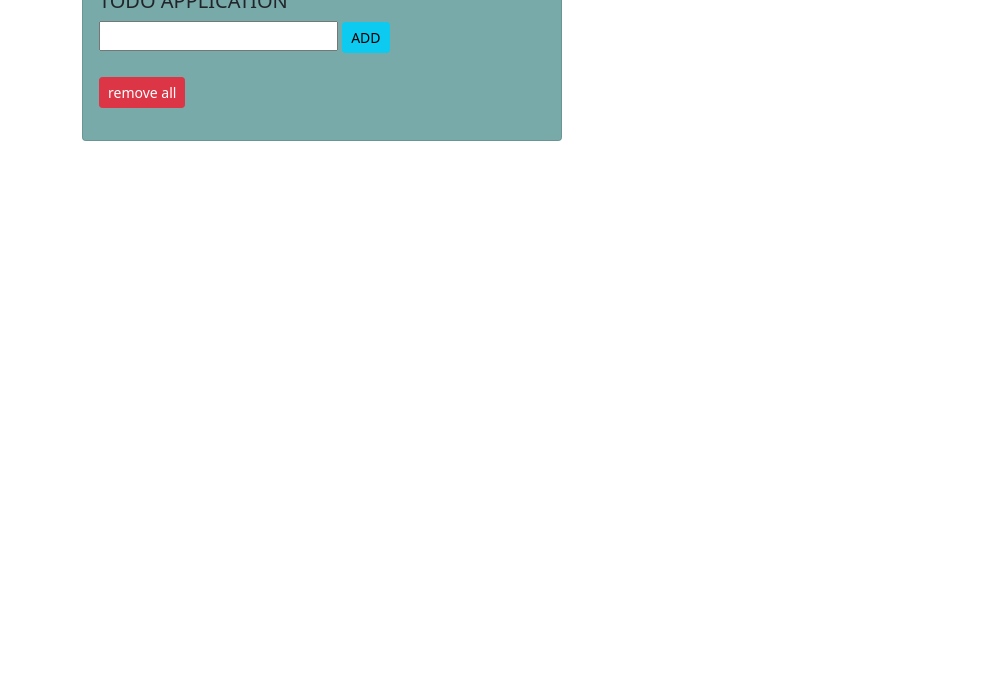
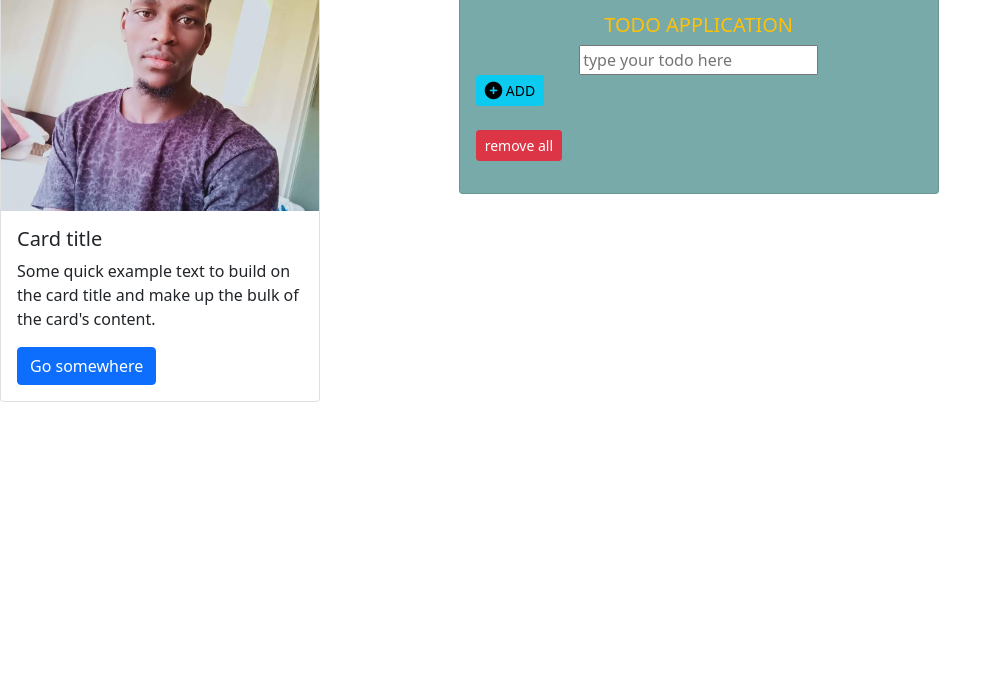
Before and after one commit to Bria222/javascript_begginer_projects, a plain HTML site: page index.html in a window 1280 px wide. Shown: the part 108-800 px from the top of the page, without its empty margins (0-1002 px from the left). Drawn offline with nearby package versions, Linux system fonts and the light colour scheme.

Commit message:
adding bootstrap to my application

```diff
--- a/index.html
+++ b/index.html
@@ -1,10 +1,11 @@
 <!doctype html>
 <html lang="en">
   <head>
+
     <!-- Required meta tags -->
     <meta charset="utf-8">
     <meta name="viewport" content="width=device-width, initial-scale=1">
-
+    <script src="https://kit.fontawesome.com/afb53e8513.js" crossorigin="anonymous"></script>
     <!-- Bootstrap CSS -->
     <link href="https://cdn.jsdelivr.net/npm/bootstrap@5.0.2/dist/css/bootstrap.min.css" rel="stylesheet" integrity="sha384-EVSTQN3/azprG1Anm3QDgpJLIm9Nao0Yz1ztcQTwFspd3yD65VohhpuuCOmLASjC" crossorigin="anonymous">
 
@@ -12,28 +13,47 @@
   </head>
 
   <body>
+ <!--creating navbar-->
+
+
+
+
+<div class="row">
+<div class="col-md-4">
+<!--first column-->
+<div class="card" style="width: 20rem;">
+  <img src="images/brian.jpg" class="card-img-top" alt="...">
+  <div class="card-body">
+    <h5 class="card-title">Card title</h5>
+    <p class="card-text">Some quick example text to build on the card title and make up the bulk of the card's content.</p>
+    <a href="#" class="btn btn-primary">Go somewhere</a>
+  </div>
+</div>
+<!--end of first column-->
+</div>
+<div class="col-md-4">
+  <!--second column starts here-->
   <h1 class="text-center">TO DO APP</h1>
 
   <div class="container">
   <div class="card" style="width:30rem ; background-color: rgb(121, 170, 170);">
-  <img src="..." class="card-img-top" alt="...">
+   <center><i class="fas fa-list-alt fa-3x bg-success"></i> </center>
+
     <div class="card-body">
-    <h5 class="card-title">TODO APPLICATION</h5>
-    <input type="text" id="inputfield">
+      <h5 class="card-title text-warning t-uppercase text-center">TODO APPLICATION</h5>
+     <center> <input type="text" id="inputfield" class="form-group" placeholder="type your todo here"></center>
 
-    <button class="btn btn-info btn-sm" id="addbtn">ADD</button><br><br>
+      <button class="btn btn-info btn-sm " id="addbtn"> <i class="fas fa-plus-circle fa-lg fa-success"></i> ADD</button><br><br>
       <button class="btn btn-danger btn-sm" id="rmbtn">remove all</button>
     <ul id="outputdiv"></ul>
     </div>
   </div>
-
+  </div>
 
 </div>
-
-
-
-
-
+<!--second col ends here-->
+<div class="col-md-4"></div>
+</div>
 
 
 
```
Also changed, not shown: images/brian.jpg (added), images/download.jpg (added), images/young-business-man-working-home-260nw-1654831870.jpg (added). Lines whose indentation alone changed are shown as unchanged.
